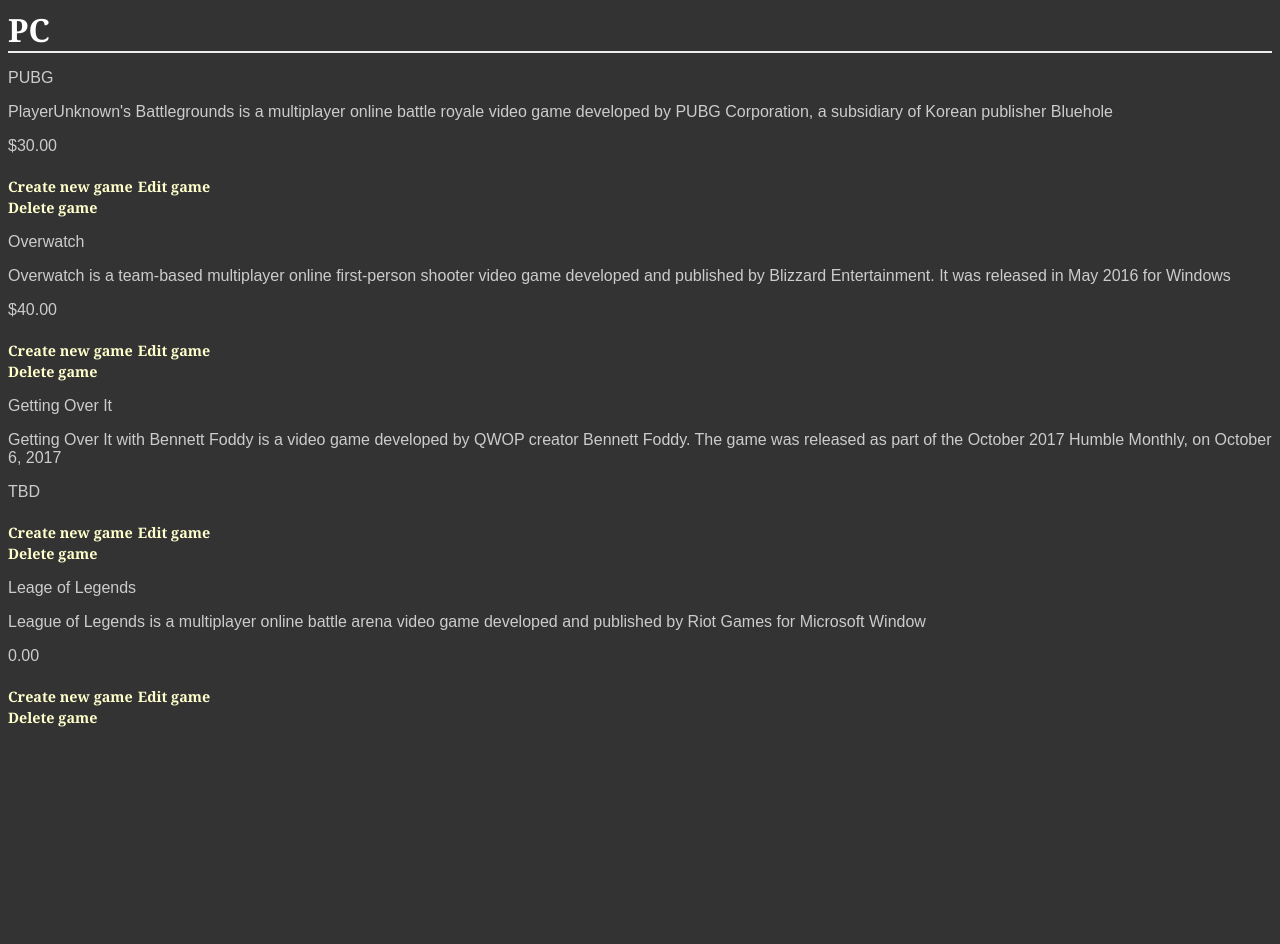
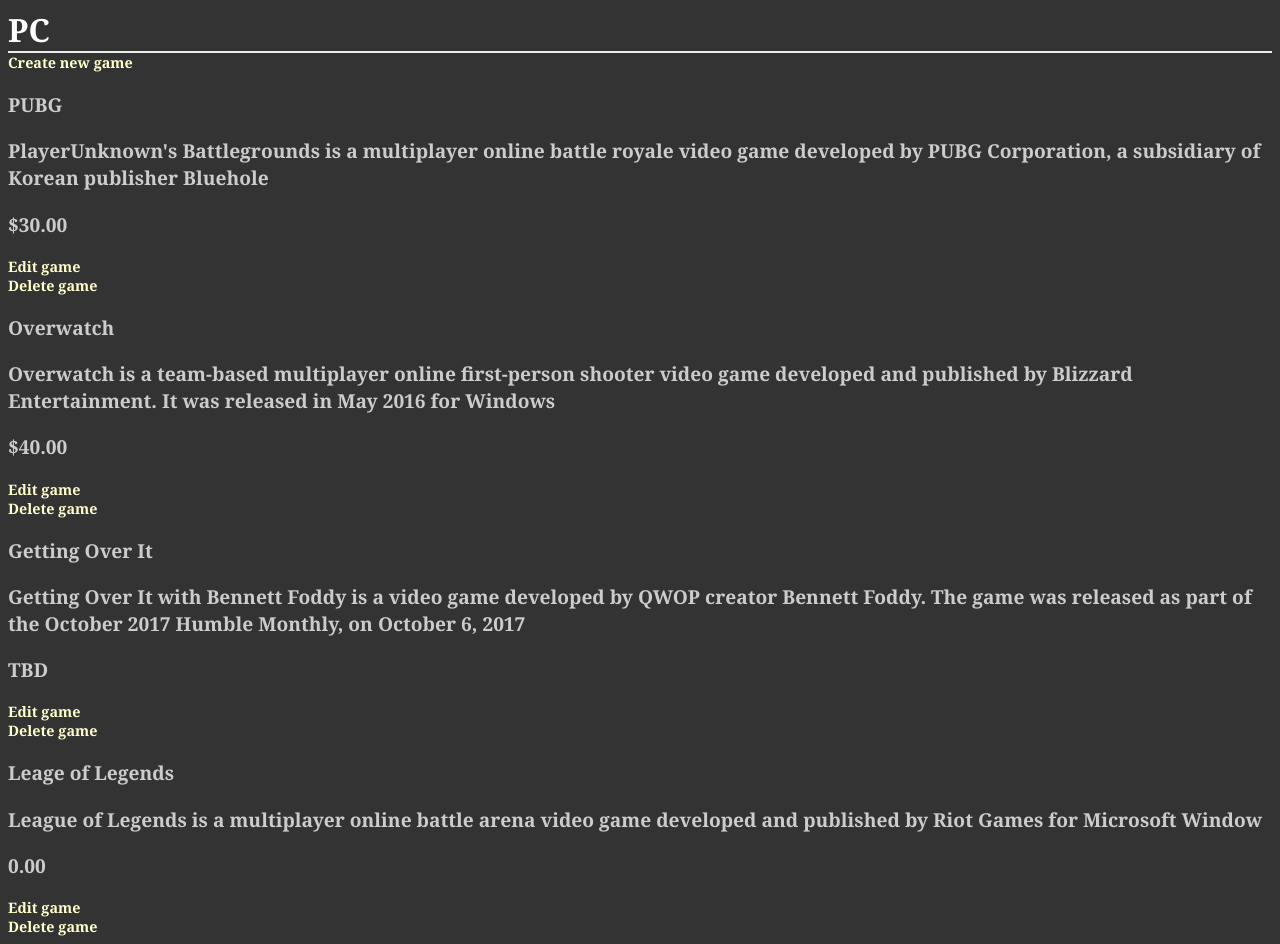
Before and after one commit to jaweller/Item-Catalog, a Flask app: page /platform/1/ in a window 1280 px wide. Before the commit the page ends 727 px from the top, so only its background shows below. Run offline with Flask 2, Linux system fonts and the light colour scheme.

Commit message:
Create game for new platform implemented
Took create game out of the for loop

```diff
--- a/catalog/templates/platform.html
+++ b/catalog/templates/platform.html
@@ -17,18 +17,16 @@
   {% endwith %}
 
 
-
-{% for i in items %}
+  <h2><a href='{{url_for('newgame', platform_id = platform.id) }}'>Create new game</a>
+  {% for i in items %}
 
 <div>
 
-<p>{{i.name}}</p>
+  <p>{{i.name}}</p>
 
-<p>{{i.description}}</p>
+  <p>{{i.description}}</p>
 
-<p> {{i.price}} </p>
-
-<h2><a href='{{url_for('newgame', platform_id = platform.id, game_id = i.id) }}'>Create new game</a>
+  <p> {{i.price}} </p>
 
 <a href='{{url_for('editgame', platform_id = platform.id, game_id = i.id) }}'>Edit game</a>
 
```
Also changed, not shown: catalog/gamescatalog.db.
